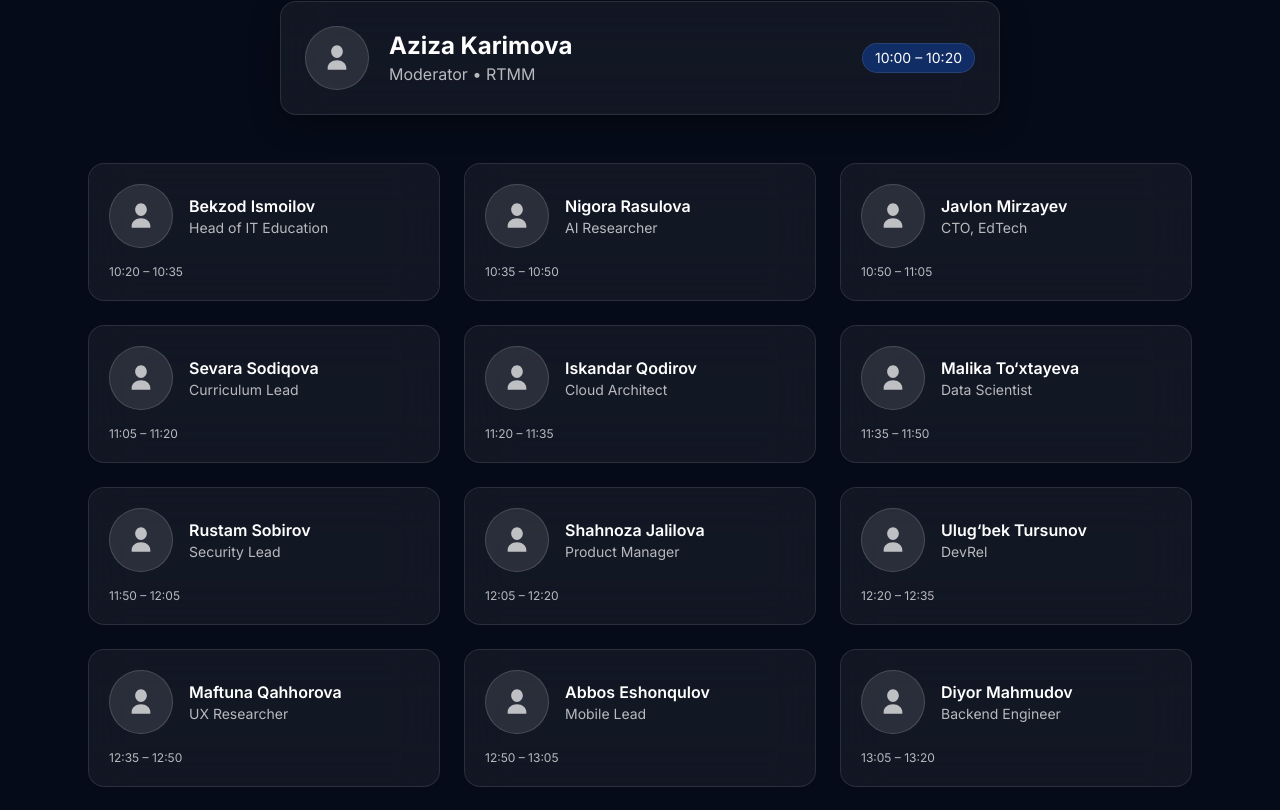
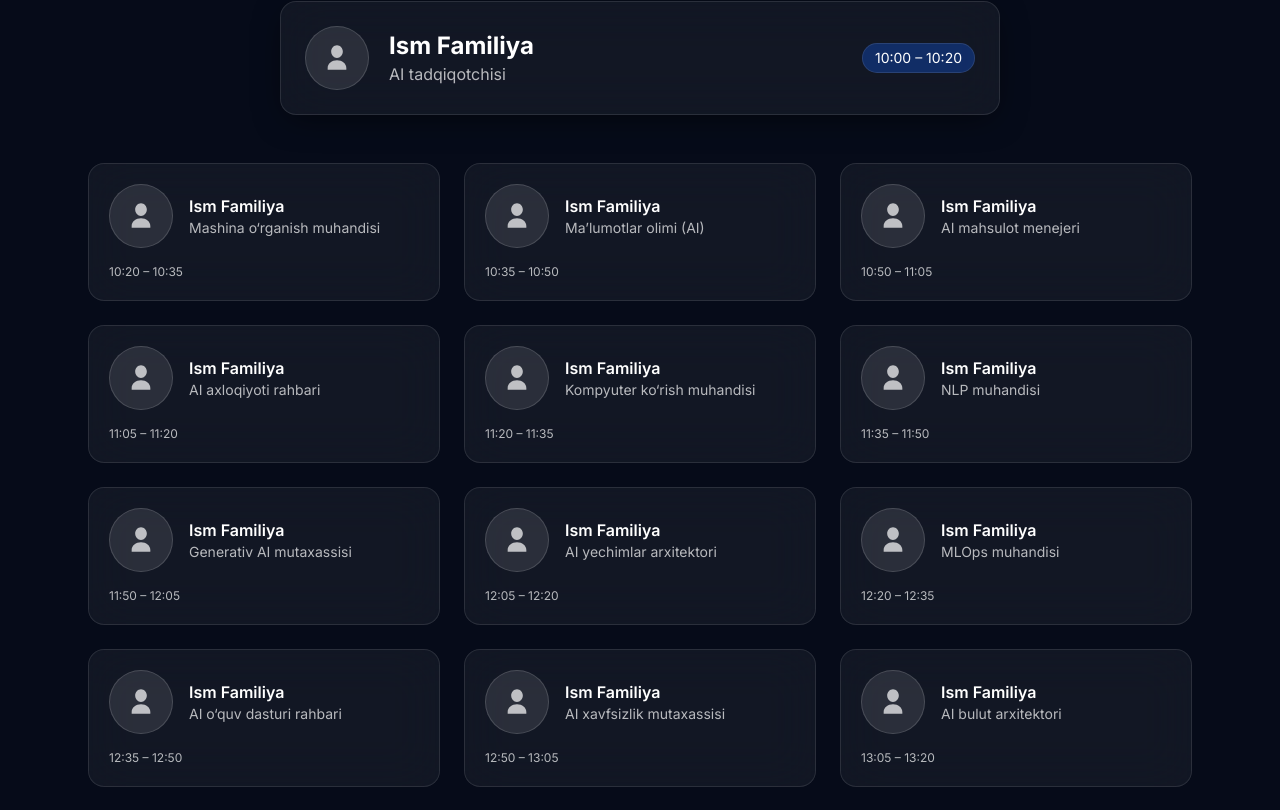
Before and after one commit to Marufbek-Mamatqulov/ICT_Week_Rtrm, a React (Vite) app: page / in a window 1280 px wide. Shown: the part 975-1785 px from the top of the page. Built offline with nearby package versions, Linux system fonts and the light colour scheme.

Commit message:
chore(speakers): placeholder names 'Ism Familiya' and AI-related Uzbek roles for all 14 entries

```diff
--- a/src/data/speakers.ts
+++ b/src/data/speakers.ts
@@ -7,18 +7,18 @@ export type Speaker = {
 };
 
 export const speakers: Speaker[] = [
-  { id: 's1', name: 'Aziza Karimova', role: 'Moderator • RTMM', time: '10:00 – 10:20', photo: undefined },
-  { id: 's2', name: 'Bekzod Ismoilov', role: 'Head of IT Education', time: '10:20 – 10:35' },
-  { id: 's3', name: 'Nigora Rasulova', role: 'AI Researcher', time: '10:35 – 10:50' },
-  { id: 's4', name: 'Javlon Mirzayev', role: 'CTO, EdTech', time: '10:50 – 11:05' },
-  { id: 's5', name: 'Sevara Sodiqova', role: 'Curriculum Lead', time: '11:05 – 11:20' },
-  { id: 's6', name: 'Iskandar Qodirov', role: 'Cloud Architect', time: '11:20 – 11:35' },
-  { id: 's7', name: 'Malika To‘xtayeva', role: 'Data Scientist', time: '11:35 – 11:50' },
-  { id: 's8', name: 'Rustam Sobirov', role: 'Security Lead', time: '11:50 – 12:05' },
-  { id: 's9', name: 'Shahnoza Jalilova', role: 'Product Manager', time: '12:05 – 12:20' },
-  { id: 's10', name: 'Ulug‘bek Tursunov', role: 'DevRel', time: '12:20 – 12:35' },
-  { id: 's11', name: 'Maftuna Qahhorova', role: 'UX Researcher', time: '12:35 – 12:50' },
-  { id: 's12', name: 'Abbos Eshonqulov', role: 'Mobile Lead', time: '12:50 – 13:05' },
-  { id: 's13', name: 'Diyor Mahmudov', role: 'Backend Engineer', time: '13:05 – 13:20' },
-  { id: 's14', name: 'Dilnoza Karimova', role: 'QA Lead', time: '13:20 – 13:35' },
+  { id: 's1', name: 'Ism Familiya', role: 'AI tadqiqotchisi', time: '10:00 – 10:20', photo: undefined },
+  { id: 's2', name: 'Ism Familiya', role: 'Mashina o‘rganish muhandisi', time: '10:20 – 10:35' },
+  { id: 's3', name: 'Ism Familiya', role: 'Ma’lumotlar olimi (AI)', time: '10:35 – 10:50' },
+  { id: 's4', name: 'Ism Familiya', role: 'AI mahsulot menejeri', time: '10:50 – 11:05' },
+  { id: 's5', name: 'Ism Familiya', role: 'AI axloqiyoti rahbari', time: '11:05 – 11:20' },
+  { id: 's6', name: 'Ism Familiya', role: 'Kompyuter ko‘rish muhandisi', time: '11:20 – 11:35' },
+  { id: 's7', name: 'Ism Familiya', role: 'NLP muhandisi', time: '11:35 – 11:50' },
+  { id: 's8', name: 'Ism Familiya', role: 'Generativ AI mutaxassisi', time: '11:50 – 12:05' },
+  { id: 's9', name: 'Ism Familiya', role: 'AI yechimlar arxitektori', time: '12:05 – 12:20' },
+  { id: 's10', name: 'Ism Familiya', role: 'MLOps muhandisi', time: '12:20 – 12:35' },
+  { id: 's11', name: 'Ism Familiya', role: 'AI o‘quv dasturi rahbari', time: '12:35 – 12:50' },
+  { id: 's12', name: 'Ism Familiya', role: 'AI xavfsizlik mutaxassisi', time: '12:50 – 13:05' },
+  { id: 's13', name: 'Ism Familiya', role: 'AI bulut arxitektori', time: '13:05 – 13:20' },
+  { id: 's14', name: 'Ism Familiya', role: 'AI dastur menejeri', time: '13:20 – 13:35' },
 ];
```
